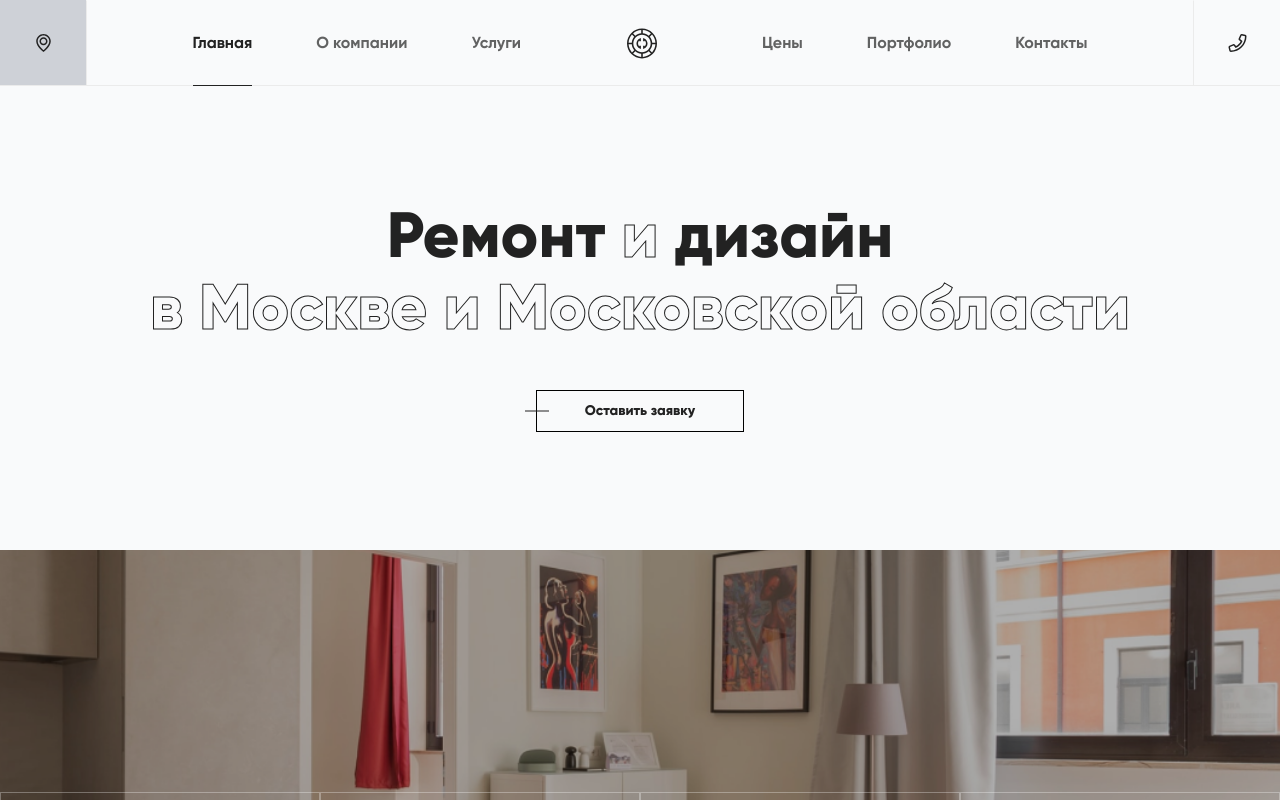
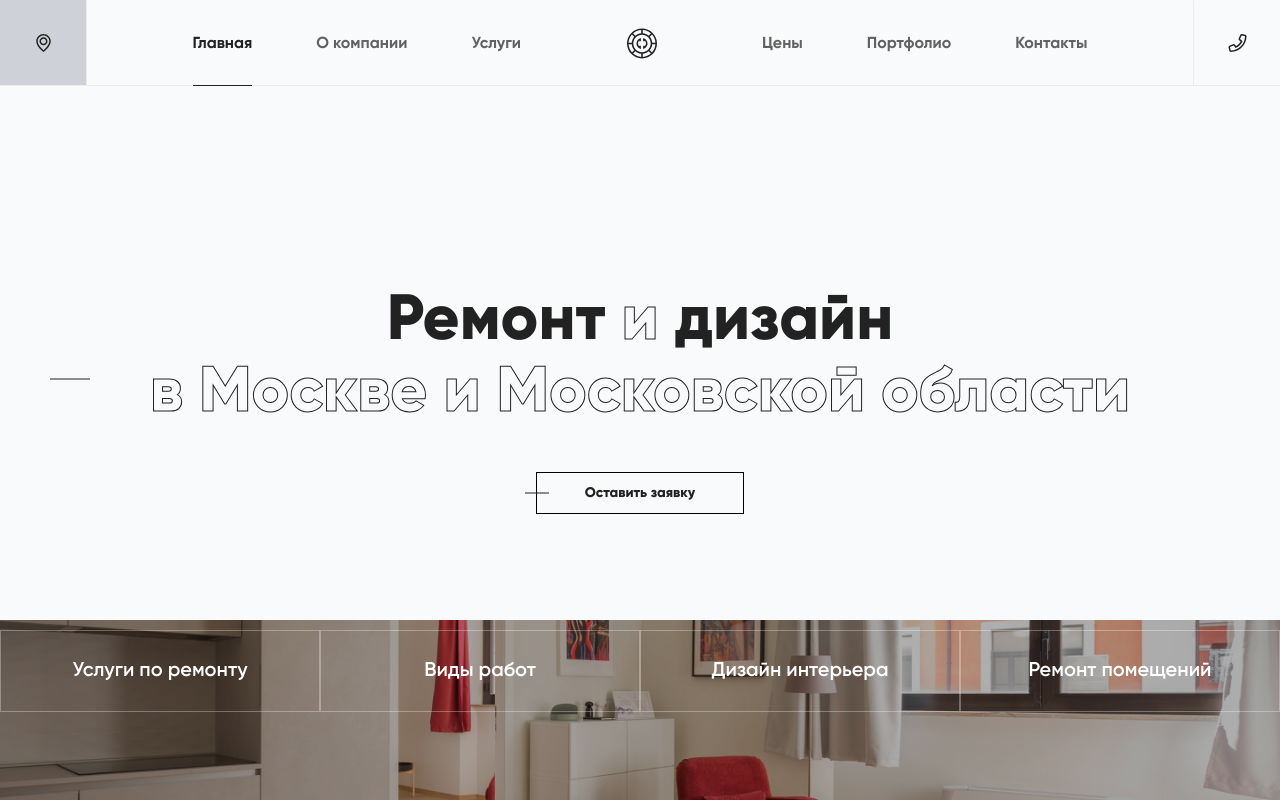
Before and after one commit to Soljdev/palladiumlab_test, a Vue app: page / in a window 1280 px wide. Shown: the top 800 px of the page. Built offline with nearby package versions, Linux system fonts and the light colour scheme.

Commit message:
Адаптация слайдера

```diff
--- a/src/components/mainHeader.vue
+++ b/src/components/mainHeader.vue
@@ -4,15 +4,17 @@
     :style="[currentBlockId ? { '--primary-color': '#fff' } : '']"
   >
     <topHeader />
+    <!--  -->
     <div class="main-header">
-      <div class="main-header-title heading-1">
+      <div class="main-header-title heading-3 sm:heading-2 md:heading-1">
         <div v-html="items[--currentBlockId]?.title || 'Ремонт <span>и</span> дизайн '" />
         <span>в Москве и Московской области</span>
       </div>
-      <div class="main-header-btn flex justify-center pb-16">
+      <div class="main-header-btn flex justify-center">
         <div class="btn">Оставить заявку</div>
       </div>
     </div>
+    <!--  -->
     <div class="main-header-inner">
       <div
         v-for="item in items"
@@ -55,7 +57,9 @@
           </div>
         </div>
       </div>
-
+    </div>
+    <!--  -->
+    <div class="main-header-inner-cover">
       <div
         v-for="item in items"
         :key="item.id"
@@ -114,37 +118,51 @@
     position: relative;
     min-height: 100vh;
     display: grid;
-    grid-template-columns: 1fr 1fr 1fr 1fr;
-    grid-template-rows: 1.7fr 1fr;
+    grid-template-columns: 1fr;
+    grid-template-rows: var(--header-height) auto 1fr;
     gap: 0px;
   }
 
+  .header { grid-area: 1 / 1 / 2 / 2; }
+
   .main-header {
-    grid-area: 1 / 1 / 2 / 5;
+    grid-area: 2 / 1 / 3 / 2;
     z-index: 30;
-    @apply relative py-16 lg:py-28;
+    @apply relative flex flex-col items-center justify-center p-4
+  }
+
+  .main-header-inner-cover {
+    grid-area: 3 / 1 / 4 / 2;
+    content: '';
+    z-index: -2;
+    background: url(../../public/img/s1.png) no-repeat center;
+    background-size: cover;
   }
 
   .main-header-title {
     color: var(--primary-color, #222);
     z-index: 30;
-    @apply relative max-w-screen-xl text-heading-1
-           m-auto pt-16 md:pt-20 lg:pt-[92px] pb-[42px]
+    padding-top: var();
+    @apply relative max-w-[1160px] text-lg
+           mx-auto pb-[42px]
            text-center;
   }
 
   .main-header-inner {
-    grid-area: 1 / 1 / 3 / 5;
+    grid-area: 2 / 1 / 4 / 2;
     z-index: 10;
-    @apply relative overflow-hidden flex items-end pb-[5.5rem];
+    @apply relative overflow-hidden pb-8 md:pb-[5.5rem] px-4 md:px-0
+            flex flex-col sm:flex-row items-end justify-end;
   }
 
-  .main-header-inner::after {
-    content: '';
-    z-index: -2;
-    background: url(../../public/img/s1.png) no-repeat center;
-    background-size: cover;
-    @apply block absolute top-[57%] bottom-0 w-full;
+  @media (screen(md)) {
+    .main-header-container {
+      grid-template-rows: var(--header-height) 1.5fr 1fr;
+    }
+
+    .main-header-inner {
+      grid-area: 1 / 1 / 4 / 2
+    }
   }
 
   .main-header-item {
@@ -152,20 +170,25 @@
     background-clip: border-box;
     cursor: pointer;
     z-index: 30;
-    @apply relative p-2 md:p-4 lg:p-7 w-full max-h-32
+    @apply relative p-3 md:p-4 lg:p-7 w-full max-h-32
           flex flex-col gap-0 items-center justify-end
+          order-2
           transition-all;
   }
 
   .main-header-item.--current {
     border-color: transparent;
     z-index: 1;
-    @apply h-full max-h-full gap-4;
+    @apply h-full max-h-full gap-4 order-1 md:order-2;
   }
 
   .main-header-item-title {
-    @apply font-display text-white text-sm sm:text-lg lg:text-[20px] text-center font-[500]
+    @apply font-display text-white text-base lg:text-[20px] text-center font-[500]
   }
+
+  /* .--current .main-header-item-title  {
+    @apply text-2xl sm:text-lg lg:text-[20px]
+  } */
 
   .main-header-item-desc {
     @apply font-body text-white font-[400] text-[14px] text-center
```
